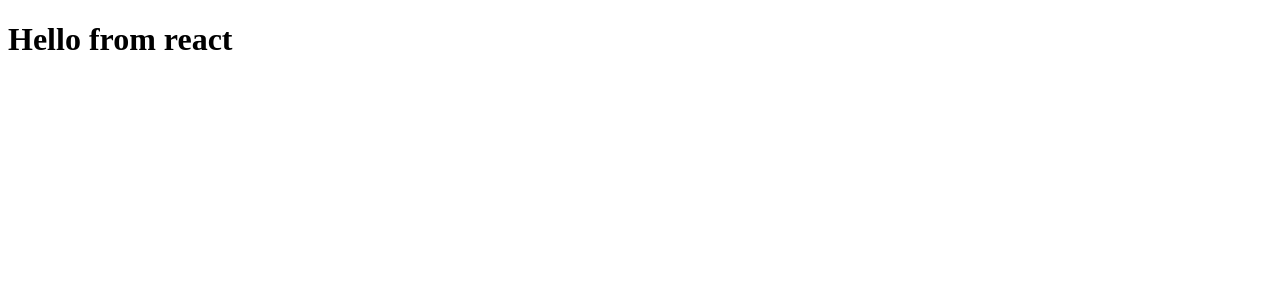
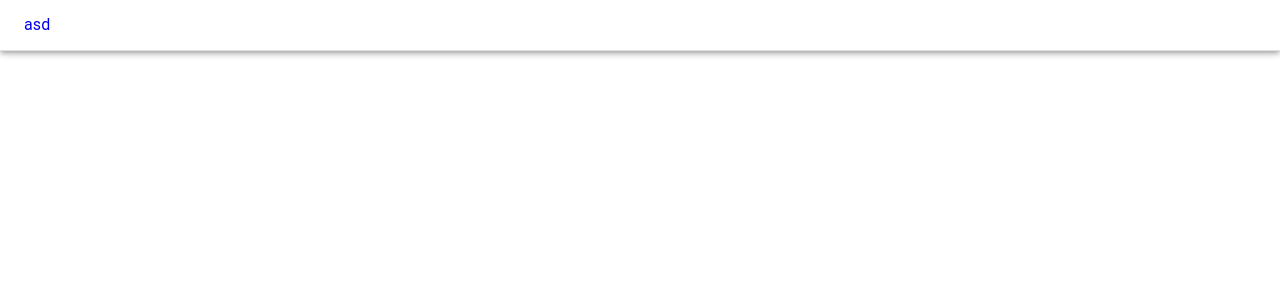
Before and after one commit to savan2508/WebChat, a React (Vite) app in the folder frontend_react/: page / in a window 1280 px wide. Shown: the top 300 px of the page. Built offline with nearby package versions, Linux system fonts and the light colour scheme.

Commit message:
Frontend setup and material UI integration

```diff
--- a/frontend_react/src/App.tsx
+++ b/frontend_react/src/App.tsx
@@ -1,12 +1,29 @@
+import {
+  createBrowserRouter,
+  createRoutesFromElements,
+  Route,
+  RouterProvider,
+} from "react-router-dom";
+import { Home } from "./pages/Home.tsx";
+import React from "react";
+import { ThemeProvider } from "@emotion/react";
+import { createMuiTheme } from "./theme/Theme.tsx";
 
+const router = createBrowserRouter(
+  createRoutesFromElements(
+    <Route>
+      <Route path="/" element={<Home />} />
+    </Route>,
+  ),
+);
 
-function App() {
+const App: React.FC = () => {
+  const theme = createMuiTheme();
+  return (
+    <ThemeProvider theme={theme}>
+      <RouterProvider router={router} />
+    </ThemeProvider>
+  );
+};
 
-  return (
-    <>
-<h1>Hello from react</h1>
-    </>
-  )
-}
-
-export default App
+export default App;
--- /dev/null
+++ b/frontend_react/src/pages/Home.tsx
@@ -0,0 +1,14 @@
+import { Box, CssBaseline } from "@mui/material";
+import { PrimaryAppBar } from "./templates/PrimaryAppBar.tsx";
+
+export const Home = () => {
+  return (
+    <>
+      <Box sx={{ display: "flex" }}>
+        <CssBaseline />
+        <PrimaryAppBar />
+        Home
+      </Box>
+    </>
+  );
+};
--- /dev/null
+++ b/frontend_react/src/pages/templates/PrimaryAppBar.tsx
@@ -0,0 +1,28 @@
+import { AppBar, Link, Toolbar } from "@mui/material";
+import { useTheme } from "@mui/material/styles";
+
+export const PrimaryAppBar = () => {
+  const theme = useTheme();
+  return (
+    <>
+      <AppBar
+        sx={{
+          backgroundColor: theme.palette.background.default,
+          borderBottom: `1px solid ${theme.palette.divider}`,
+        }}
+      >
+        <Toolbar
+          variant="dense"
+          sx={{
+            height: theme.primaryAppBar.height,
+            minHeight: theme.primaryAppBar.height,
+          }}
+        >
+          <Link href="/" underline="none" color="ingerit">
+            asd
+          </Link>
+        </Toolbar>
+      </AppBar>
+    </>
+  );
+};
--- /dev/null
+++ b/frontend_react/src/theme/Theme.tsx
@@ -0,0 +1,32 @@
+import { createTheme } from "@mui/material";
+
+declare module "@mui/material/styles" {
+  interface Theme {
+    primaryAppBar: {
+      height: number;
+    };
+  }
+
+  interface ThemeOptions {
+    primaryAppBar?: {
+      height?: number;
+    };
+  }
+}
+
+export const createMuiTheme = () => {
+  let theme = createTheme({
+    primaryAppBar: {
+      height: 50,
+    },
+    components: {
+      MuiAppBar: {
+        defaultProps: {
+          color: "default",
+          elevation: 0,
+        },
+      },
+    },
+  });
+  return theme;
+};
```
Also changed, not shown: frontend_react/package.json (+8 -2 lines), 1 other file (tests, documents, lock files or other folders).
